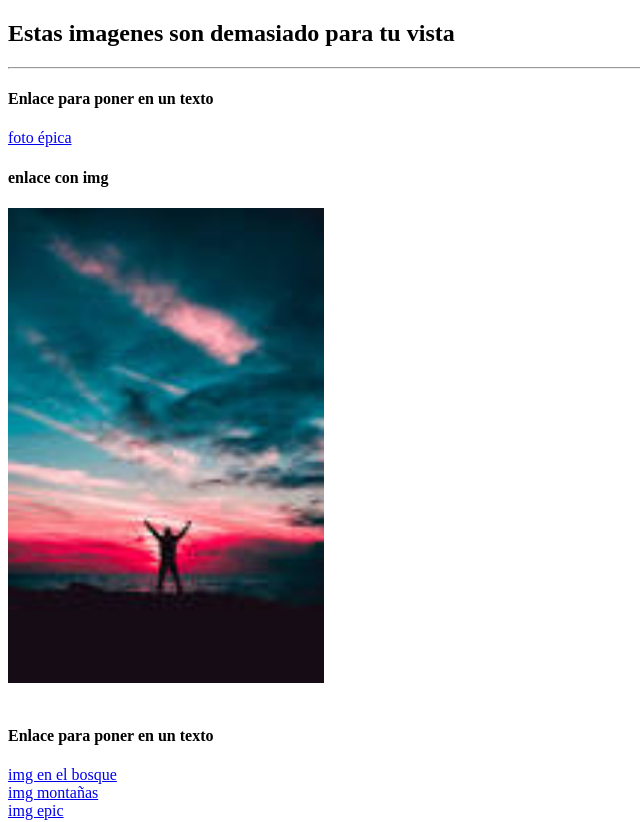
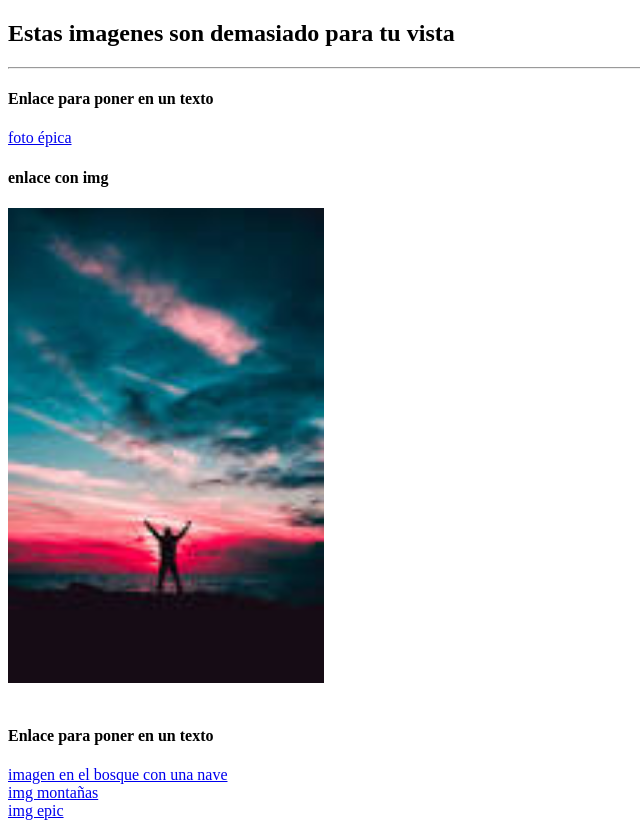
Before and after one commit to DarkSoul56/enlaces, a plain HTML site: page index.html in a window 1280 px wide. Shown: the top 822 px of the page, without its empty margins (0-640 px from the left). Drawn offline with Linux system fonts and the light colour scheme.

Commit message:
Update index.html

```diff
--- a/index.html
+++ b/index.html
@@ -20,8 +20,8 @@
     <br/><br/>
     <h4>Enlace para poner en un texto</h4>
     <a href="https://cdn.domestika.org/c_fill,dpr_auto,f_auto,q_auto,w_820/v1570067758/content-items/003/311/566/BOBA-FETT-original.png?1570067758">
-    img en el bosque
-    </a>
+    imagen en el bosque con una nave
+     </a>
     <br/>
     <a href="https://cdn.domestika.org/c_fill,dpr_auto,f_auto,q_auto,w_820/v1570067826/content-items/003/311/568/FALCON-original.png?1570067826">
         img montañas
```
